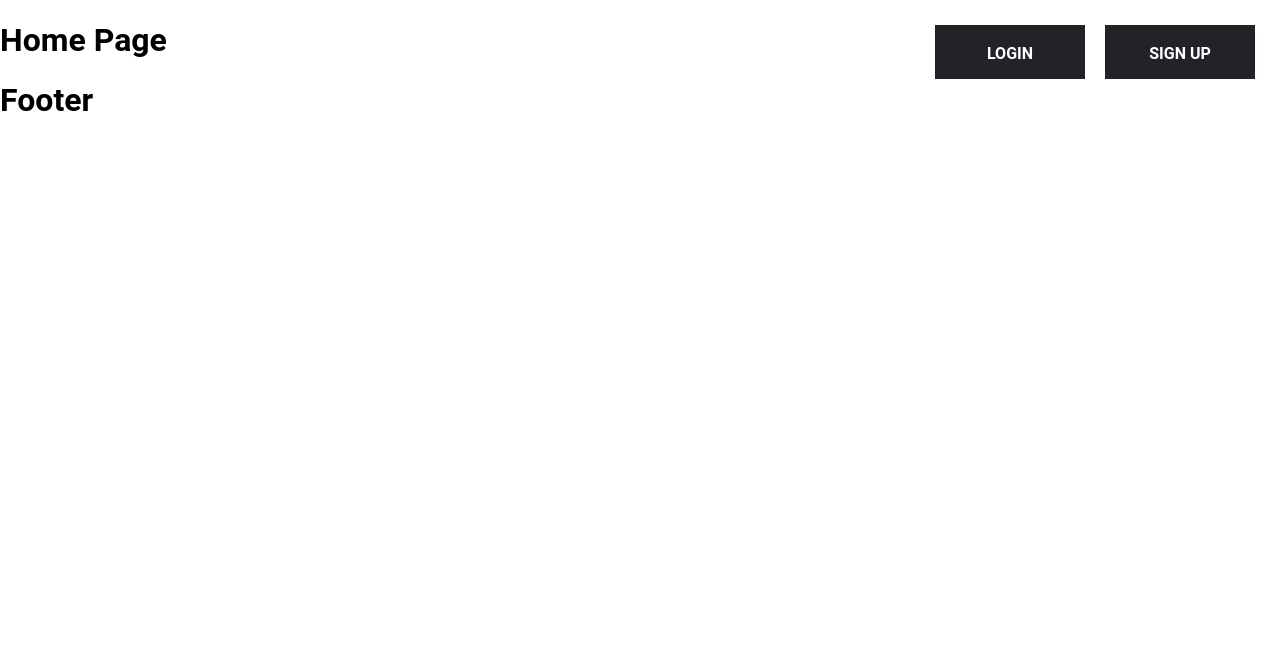
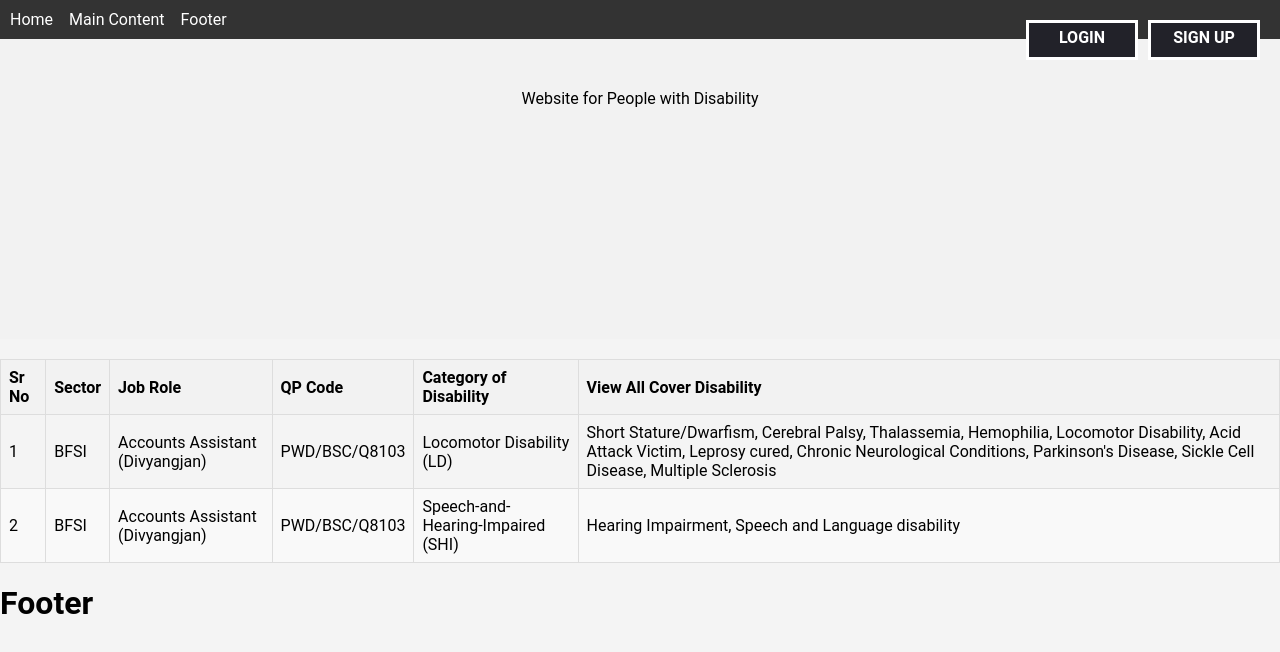
Before and after one commit to Team-NonAC/frontend, a React (Vite) app: page / in a window 1280 px wide. Shown: the top 652 px of the page. Built offline with nearby package versions, Linux system fonts and the light colour scheme.

Commit message:
rough skeleton

```diff
--- a/src/App.css
+++ b/src/App.css
@@ -1,5 +1,36 @@
-/* App.module.css */
-.container {
-    /* Styles specific to the App component */
-    /* Add your styles here */
-  }
+body {
+  font-family: 'Roboto', sans-serif;
+  margin: 0;
+  padding: 0;
+}
+
+/* Sticky navbar styles */
+.navbar {
+  position: sticky;
+  top: 0;
+  background-color: #333;
+  padding: 10px;
+  color: white;
+}
+
+/* Header styles */
+/* Header styles */
+.header {
+  min-height: 200px; /* Adjust as needed */
+  padding: 50px; /* Adjust padding as needed */
+  text-align: center;
+  background-color: #f2f2f2; /* Add a background color to the header */
+}
+
+/* Main content styles */
+.main-content {
+  padding: 20px; /* Adjust as needed */
+}
+
+/* Footer styles */
+.footer {
+  padding: 20px; /* Adjust as needed */
+  background-color: #333;
+  color: white;
+  text-align: center;
+}
--- a/src/App.jsx
+++ b/src/App.jsx
@@ -1,17 +1,52 @@
 import React from 'react'; // Import Link from react-router-dom
 import Header from './components/Header';
 import Footer from './components/Footer';
+import Navbar from './components/navbar';
+import Maincontent from './components/maincontent';
+import './App.css';
 
 const App = () => {
+  const jobDetails = [
+    {
+      srNo: 1,
+      sector: 'BFSI',
+      jobRole: 'Accounts Assistant (Divyangjan)',
+      qpCode: 'PWD/BSC/Q8103',
+      categoryOfDisability: 'Locomotor Disability (LD)',
+      viewAllCoverDisability: [
+        'Short Stature/Dwarfism',
+        'Cerebral Palsy',
+        'Thalassemia',
+        'Hemophilia',
+        'Locomotor Disability',
+        'Acid Attack Victim',
+        'Leprosy cured',
+        'Chronic Neurological Conditions',
+        'Parkinson\'s Disease',
+        'Sickle Cell Disease',
+        'Multiple Sclerosis',
+      ],
+    },
+    {
+      srNo: 2,
+      sector: 'BFSI',
+      jobRole: 'Accounts Assistant (Divyangjan)',
+      qpCode: 'PWD/BSC/Q8103',
+      categoryOfDisability: 'Speech-and-Hearing-Impaired (SHI)',
+      viewAllCoverDisability: ['Hearing Impairment', 'Speech and Language disability'],
+    },
+  ];
   return (
     <>
+      <Navbar/>
       <Header />
-      <div className="container">
-        <h1>Home Page</h1>
-      </div>
+      <Maincontent jobDetails={jobDetails}/>
       <Footer />
     </>
   );
 };
 
+
+
+
 export default App;
--- a/src/components/Header.jsx
+++ b/src/components/Header.jsx
@@ -1,28 +1,13 @@
 import React from 'react';
 import { Link } from 'react-router-dom';
 import './Header.css';
-const Header = ()=>{
-      return(
-        <div className="top-right-buttons">
-          <Link to="/login"> {/* Use Link instead of <a> */}
-            <div className="scene">
-              <div className="cube">
-                <span className="side top">Welcome Back</span>
-                <span className="side front">Login</span>
-              </div>
-            </div>
-          </Link>
 
-          {/* Similar Link for Sign Up button */}
-          <Link to="/signup">
-            <div className="scene">
-              <div className="cube">
-                <span className="side top">New User</span>
-                <span className="side front">Sign Up</span>
-              </div>
-            </div>
-          </Link>
-        </div>
-      )
-}
+const Header = () => {
+  return (
+    <div className="header">
+        Website for People with Disability
+    </div>
+  );
+};
+
 export default Header;
--- /dev/null
+++ b/src/components/maincontent.css
@@ -0,0 +1,19 @@
+table {
+    width: 100%;
+    border-collapse: collapse;
+    margin-top: 20px;
+  }
+
+  th, td {
+    border: 1px solid #ddd;
+    padding: 8px;
+    text-align: left;
+  }
+
+  th {
+    background-color: #f2f2f2;
+  }
+
+  tr:nth-child(even) {
+    background-color: #f9f9f9;
+  }
--- /dev/null
+++ b/src/components/maincontent.jsx
@@ -0,0 +1,33 @@
+import React from 'react';
+import './maincontent.css';
+const JobDetailsTable = ({jobDetails}) => {
+
+  return (
+    <table>
+      <thead>
+        <tr>
+          <th>Sr No</th>
+          <th>Sector</th>
+          <th>Job Role</th>
+          <th>QP Code</th>
+          <th>Category of Disability</th>
+          <th>View All Cover Disability</th>
+        </tr>
+      </thead>
+      <tbody>
+        {jobDetails.map((job, index) => (
+          <tr key={index}>
+            <td>{job.srNo}</td>
+            <td>{job.sector}</td>
+            <td>{job.jobRole}</td>
+            <td>{job.qpCode}</td>
+            <td>{job.categoryOfDisability}</td>
+            <td>{job.viewAllCoverDisability.join(', ')}</td>
+          </tr>
+        ))}
+      </tbody>
+    </table>
+  );
+};
+export default JobDetailsTable;
+// Example usage
--- /dev/null
+++ b/src/components/navbar.css
@@ -0,0 +1,84 @@
+body {
+    margin: 0;
+    padding: 0;
+    font-family: 'Roboto', sans-serif;
+    background-color: #f4f4f4;
+  }
+
+  .navbar {
+    background-color: #333;
+    padding: 1rem;
+    display: flex;
+    justify-content: space-between;
+    align-items: center;
+  }
+
+  .nav-list {
+    list-style: none;
+    padding: 0;
+    margin: 0;
+    display: flex;
+  }
+
+  .nav-item {
+    margin-right: 1rem;
+  }
+
+  .nav-item a {
+    text-decoration: none;
+    color: white;
+    font-size: 16px;
+  }
+
+  .top-right-buttons {
+    display: flex;
+    gap: 10px;
+    align-items: center;
+  }
+
+  .scene {
+    width: 7em;
+    justify-content: center;
+    align-items: center;
+  }
+
+  .cube {
+    color: #ccc;
+    cursor: pointer;
+    font-family: 'Roboto', sans-serif;
+    transition: all 0.85s cubic-bezier(.17,.67,.14,.93);
+    transform-style: preserve-3d;
+    transform-origin: 100% 50%;
+    width: 7em;
+    height: 2.5em;
+  }
+
+  .cube:hover {
+    transform: rotateX(-90deg);
+  }
+
+  .side {
+    box-sizing: border-box;
+    position: absolute;
+    display: inline-block;
+    height: 2.5em;
+    width: 7em;
+    text-align: center;
+    text-transform: uppercase;
+    padding-top: 0.5em; /* Adjusted padding for the sides */
+    font-weight: bold;
+  }
+
+  .top {
+    background: wheat;
+    color: #222229;
+    transform: rotateX(90deg) translate3d(0, 0, 1.5em);
+    box-shadow: inset 0 0 0 3px #fff;
+  }
+
+  .front {
+    background: #222229;
+    color: #fff;
+    box-shadow: inset 0 0 0 3px #fff;
+    transform: translate3d(0, 0, 1.5em);
+  }
--- /dev/null
+++ b/src/components/navbar.jsx
@@ -0,0 +1,42 @@
+import React from 'react';
+import { Link } from 'react-router-dom';
+import './navbar.css';
+const Navbar = () => {
+  return (
+    <nav className="navbar">
+      <ul className="nav-list">
+        <li className="nav-item">
+          <Link to="/">Home</Link>
+        </li>
+        <li className="nav-item">
+          <Link to="/main-content">Main Content</Link>
+        </li>
+        <li className="nav-item">
+          <Link to="/footer">Footer</Link>
+        </li>
+      </ul>
+
+      <div className="top-right-buttons">
+        <Link to="/login">
+          <div className="scene">
+            <div className="cube">
+              <span className="side top">Welcome Back</span>
+              <span className="side front">Login</span>
+            </div>
+          </div>
+        </Link>
+
+        <Link to="/signup">
+          <div className="scene">
+            <div className="cube">
+              <span className="side top">New User</span>
+              <span className="side front">Sign Up</span>
+            </div>
+          </div>
+        </Link>
+      </div>
+    </nav>
+  );
+};
+
+export default Navbar;
```
